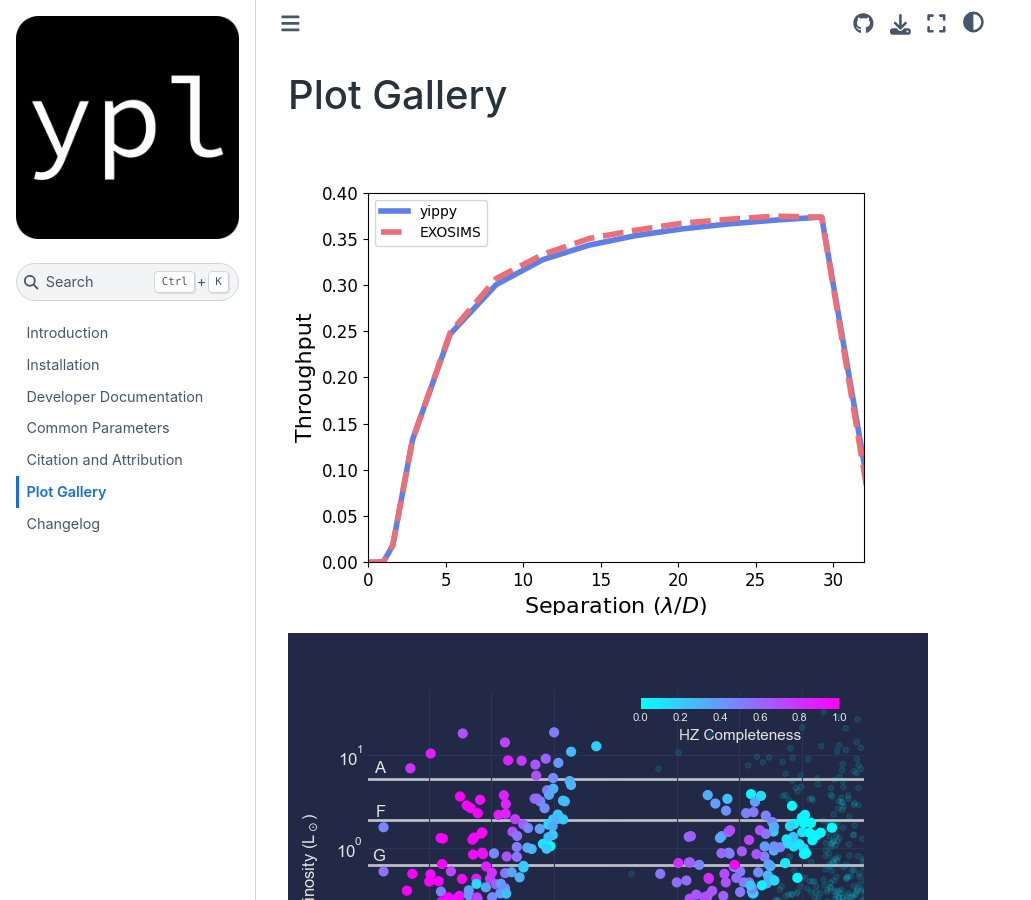
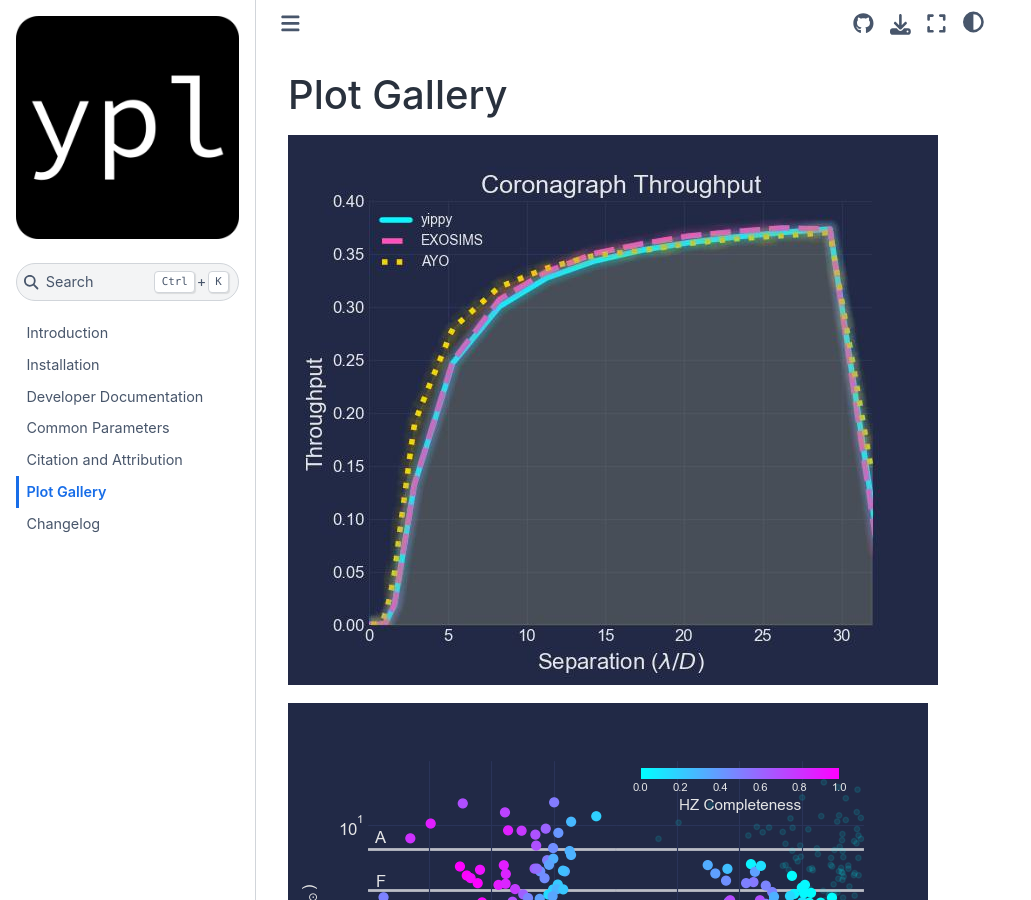
Before and after one commit to HWO-Yield-Visualizations/yieldplotlib, a Sphinx documentation site: the page built from docs/plot_gallery/gallery.md, in a window 1280 px wide and 900 px high. Shown: the whole window, without its empty margins (0-1031 px from the left). Built offline with Sphinx 7.4.7 and the Sphinx Book theme 1.1.4, drawn with Linux system fonts in a browser that asks for light colours; pages that are not in the unit, such as notebooks, are missing from menus; the version number could not be read and is left out.

Commit message:
chore: add updated core_throughput plot (from paper)

```diff
--- a/docs/plot_gallery/gallery.md
+++ b/docs/plot_gallery/gallery.md
@@ -1,6 +1,6 @@
 # Plot Gallery
 
-![image info](./plots/core_throughput.png)
+![image info](./plots/core_throughput_all_curves_cyber.jpeg)
 
 ![image info](./plots/hz_completeness_cyber.png)
 
```
Also changed, not shown: docs/plot_gallery/plots/core_throughput_all_curves_cyber.jpeg (added).
